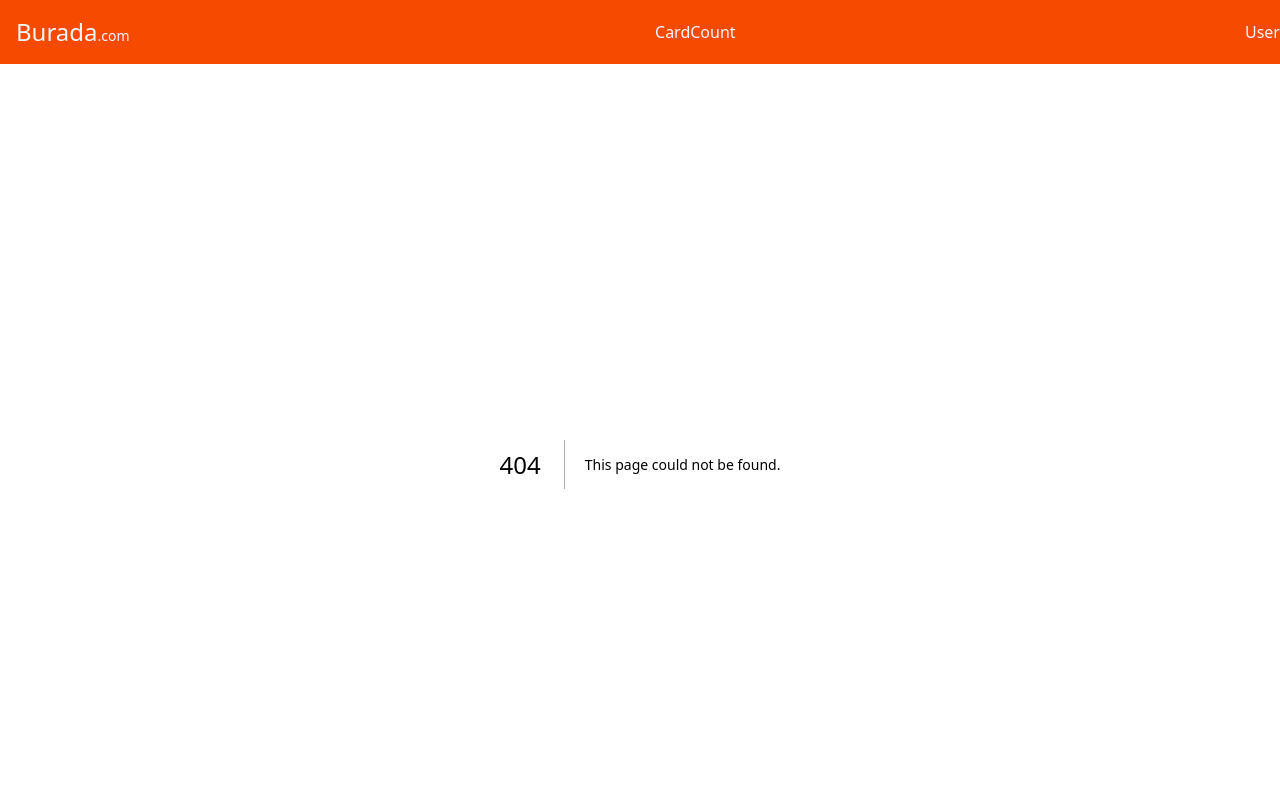
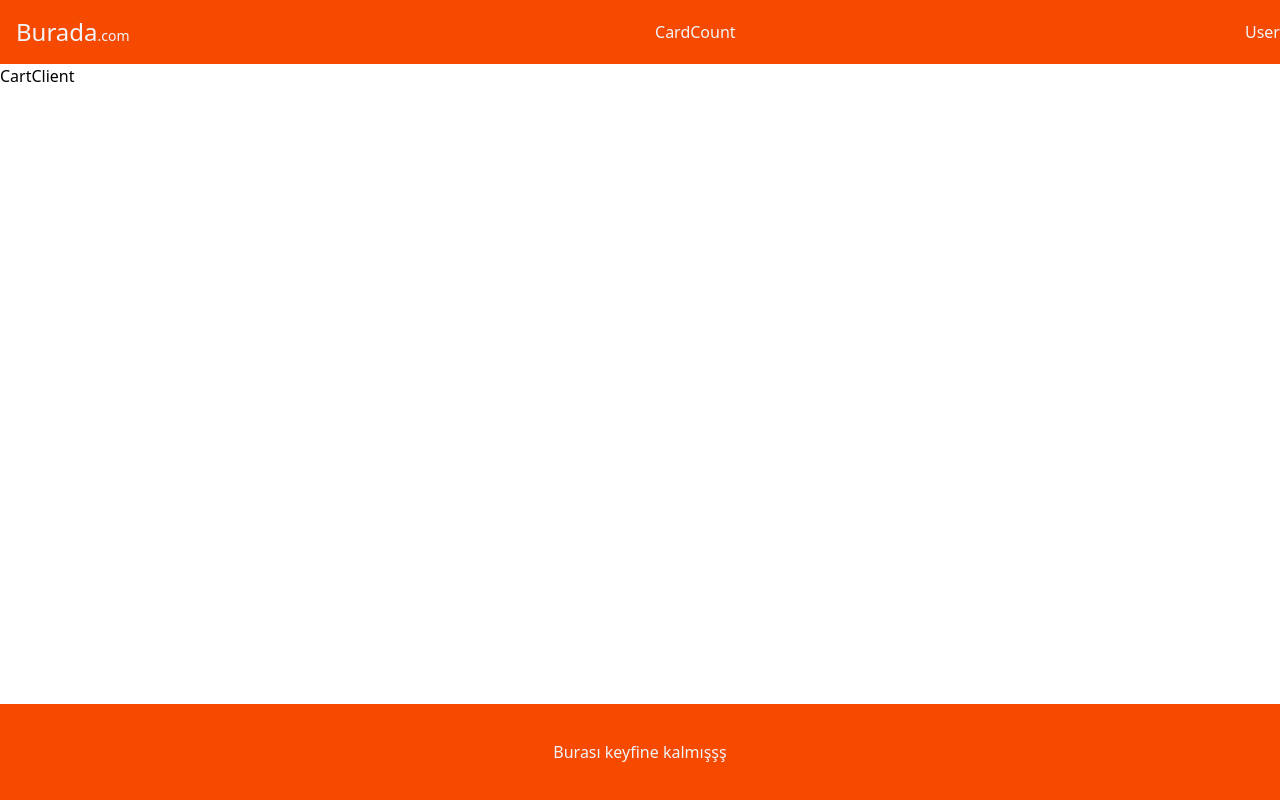
Before and after one commit to SEMAEROL/my-app, a Next.js app: page /cart in a window 1280 px wide. Before the commit this address had no page. Shown: the top 800 px of the page. Built offline with nearby package versions, Linux system fonts and the light colour scheme.

Commit message:
sixthCommit

```diff
--- /dev/null
+++ b/app/cart/page.tsx
@@ -0,0 +1,12 @@
+import React from 'react'
+import CartClient from '@/components/cart/cartClient'
+
+const Cart = () => {
+  return (
+    <div>
+      <CartClient />
+    </div>
+  )
+}
+
+export default Cart
--- /dev/null
+++ b/app/hooks/useCart.tsx
@@ -0,0 +1,59 @@
+'use client'
+
+import React, { createContext, useState, useCallback, useContext, useEffect } from "react";
+
+interface CartContextProps {
+  productCartQty: number;
+  addToBasket:(product: CardProductProps) => void
+}
+
+const CartContext = createContext<CartContextProps | null>(null);
+
+interface Props { children: React.ReactNode }
+
+export type CardProductProps = {
+  id: string
+  name: string
+  description: string
+  price: number
+  quantity: number
+  image: string
+  inStock: boolean
+}
+
+export const CartContextProvider = ({ children }: Props) => {
+  const [productCartQty, setProductCartQty] = useState(0);
+  const [cartPrdcts, setCartPrdcts] = useState<CardProductProps[] | null>(null);
+
+  useEffect(() => {
+    let getItem: any = localStorage.getItem('cart');
+    let getItemParse: CardProductProps[] | null = JSON.parse(getItem);
+    setCartPrdcts(getItemParse);
+  }, []);
+
+
+  const addToBasket = useCallback((product: CardProductProps) => {
+    setCartPrdcts(prev => {
+      const updatedCart = prev ? [...prev, product] : [product];
+      return updatedCart;
+    });
+  }, []);
+
+  let value: CartContextProps = {
+    productCartQty,
+    addToBasket
+  }
+
+  return (
+    <CartContext.Provider value={value}>{children}</CartContext.Provider>
+  );
+};
+const UseCart = () => {
+    const context = useContext(CartContext);
+    if (context === null) {
+      throw new Error('Bir hata durumu mevcut');
+    }
+    return context;
+  }
+
+  export default UseCart;
--- a/app/layout.tsx
+++ b/app/layout.tsx
@@ -3,7 +3,7 @@ import { Geist, Geist_Mono } from "next/font/google";
 import "./globals.css";
 import Navbar from "@/components/navbar/Navbar";
 import Footer from "@/components/footer/Footer";
-
+import CartProvider from "@/provider/cartProvider";
 const geistSans = Geist({
   variable: "--font-geist-sans",
   subsets: ["latin"],
@@ -29,11 +29,14 @@ export default function RootLayout({
       <body
         className={`${geistSans.variable} ${geistMono.variable} antialiased`}
       >
+        <CartProvider>
         <div className="min-h-screen flex flex-col">
           <Navbar />
           <main className="flex-grow">{children}</main>
           <Footer />
         </div>
+        </CartProvider>
+
       </body>
     </html>
   );
--- /dev/null
+++ b/components/cart/cartClient.tsx
@@ -0,0 +1,9 @@
+"use client"
+
+const CartClient = () => {
+  return (
+    <div>CartClient</div>
+  )
+}
+
+export default CartClient
--- a/components/detail/DetailClient.tsx
+++ b/components/detail/DetailClient.tsx
@@ -4,6 +4,7 @@ import { useState } from 'react'
 import Counter from '@/components/general/Counter'
 import Button from '@/components/general/Button'
 import Comment from '@/components/detail/Comment'
+import UseCart from '@/app/hooks/useCart'
 
 type Product = {
   id: string;
@@ -28,6 +29,8 @@ export type CardProductProps = {
 
 
 const DetailClient = ({ product }: { product: Product }) => {
+  const { addToBasket } = UseCart();
+
   const [cardProduct, setCardProduct] = useState<CardProductProps>({
     id: product.id,
     name: product.name,
@@ -37,7 +40,6 @@ const DetailClient = ({ product }: { product: Product }) => {
     image: product.image ?? '',
     inStock: product.inStock,
   })
-
   // Reviews state and new review inputs
   type Review = { id: string; user: string; comment: string; rating?: number; createdAt?: string }
   const [reviews, setReviews] = useState<Review[]>(Array.isArray(product.reviews) ? (product.reviews as Review[]) : [])
@@ -91,7 +93,7 @@ const DetailClient = ({ product }: { product: Product }) => {
       <div className="mt-4">
         <Counter cardProduct={cardProduct} increaseFunc={increaseFunc} decreaseFunc={decreaseFunc} />
         <div className="text-lg md:text-2xl text-orange-600 mt-3">
-            <Button text="Sepete Ekle" small onClick={() => { /* TODO: add to cart handler */ }} />
+            <Button text="Sepete Ekle" small onClick={() => addToBasket(cardProduct)} />
         </div>
         <div className="mt-6">
           <div className="text-lg font-semibold mb-2">Yorumlar</div>
--- a/package.json
+++ b/package.json
@@ -15,6 +15,7 @@
     "next": "15.5.2",
     "react": "19.1.0",
     "react-dom": "19.1.0",
+    "react-hook-form": "^7.62.0",
     "react-icons": "^5.5.0"
   },
   "devDependencies": {
```
Also changed, not shown: provider/cartProvider.tsx (added, +10 -0 lines), app/register/page.tsx (added), 1 other file (tests, documents, lock files or other folders).
